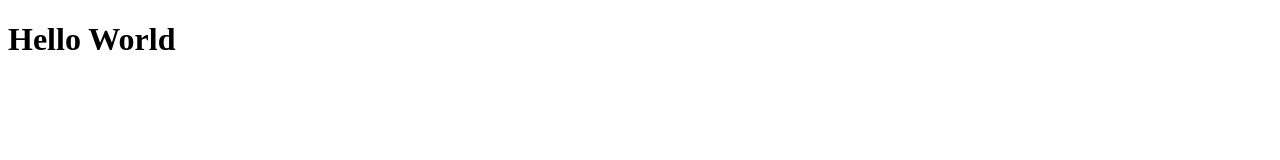
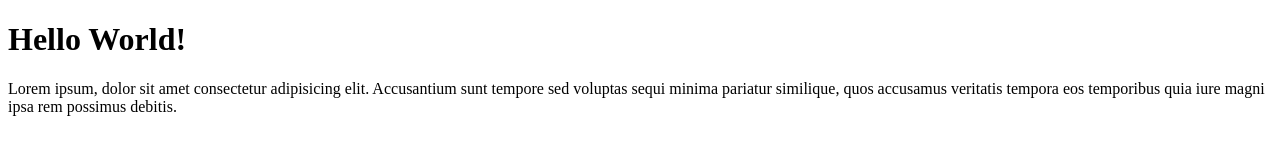
Before and after one commit to WildaniDanialNafis/belajar, a plain HTML site: page index.html in a window 1280 px wide. Drawn offline with Linux system fonts and the light colour scheme.

Commit message:
menambahkan paragraf

```diff
--- a/index.html
+++ b/index.html
@@ -6,6 +6,7 @@
     <title>Coba Git Remote</title>
 </head>
 <body>
-    <h1>Hello World</h1>
+    <h1>Hello World!</h1>
+    <p>Lorem ipsum, dolor sit amet consectetur adipisicing elit. Accusantium sunt tempore sed voluptas sequi minima pariatur similique, quos accusamus veritatis tempora eos temporibus quia iure magni ipsa rem possimus debitis.</p>
 </body>
 </html>
```
